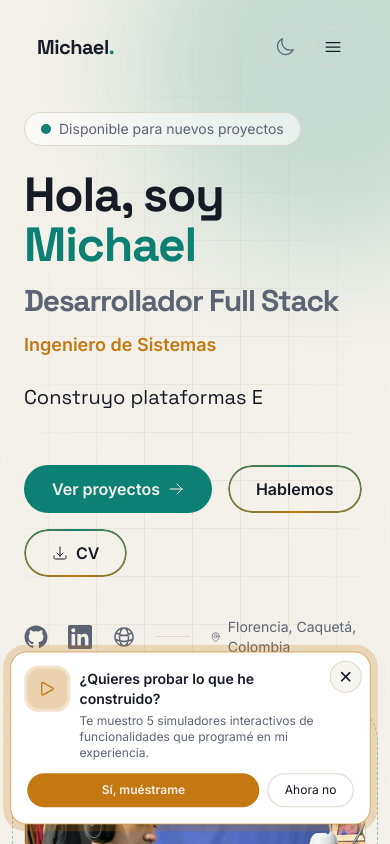
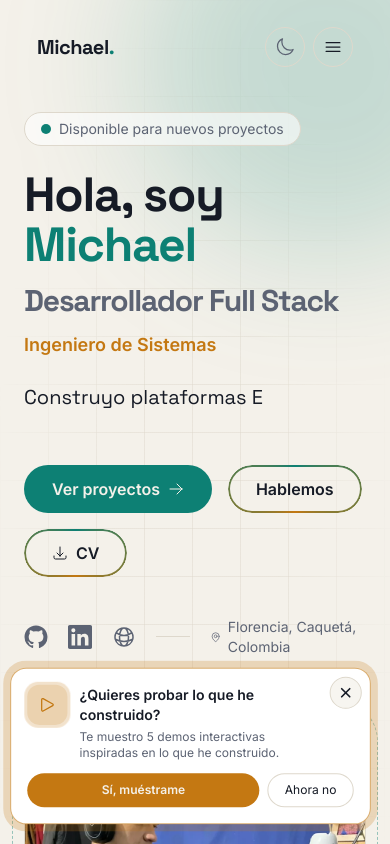
Before and after one commit to Micha852/portafolio, a Next.js app: page / in a window 390 px wide. Shown: the top 844 px of the page. Built offline with nearby package versions, Linux system fonts and the light colour scheme.

Commit message:
Update GuidedTour component text for clarity; remove unused mobile image asset

```diff
--- a/src/components/GuidedTour.jsx
+++ b/src/components/GuidedTour.jsx
@@ -139,7 +139,7 @@ export default function GuidedTour() {
         </span>
         <div className="min-w-0">
           <p className="text-sm font-semibold">¿Quieres probar lo que he construido?</p>
-          <p className="mt-1 text-xs text-muted">Te muestro {contagracia.modules.filter((m) => m.simulator).length} simuladores interactivos de funcionalidades que programé en mi experiencia.</p>
+          <p className="mt-1 text-xs text-muted">Te muestro {contagracia.modules.filter((m) => m.simulator).length} demos interactivas inspiradas en lo que he construido.</p>
         </div>
         <button onClick={dismiss} aria-label="Cerrar" className="-mr-2 -mt-2 grid h-8 w-8 shrink-0 place-items-center rounded-full border border-line bg-bg/70 text-ink transition hover:border-accent hover:text-accent">
           <Icon name="close" className="h-4 w-4" strokeWidth={2.5} />
```
Also changed, not shown: public/og.jpg, public/projects/facturafacil-movil.webp (deleted).
